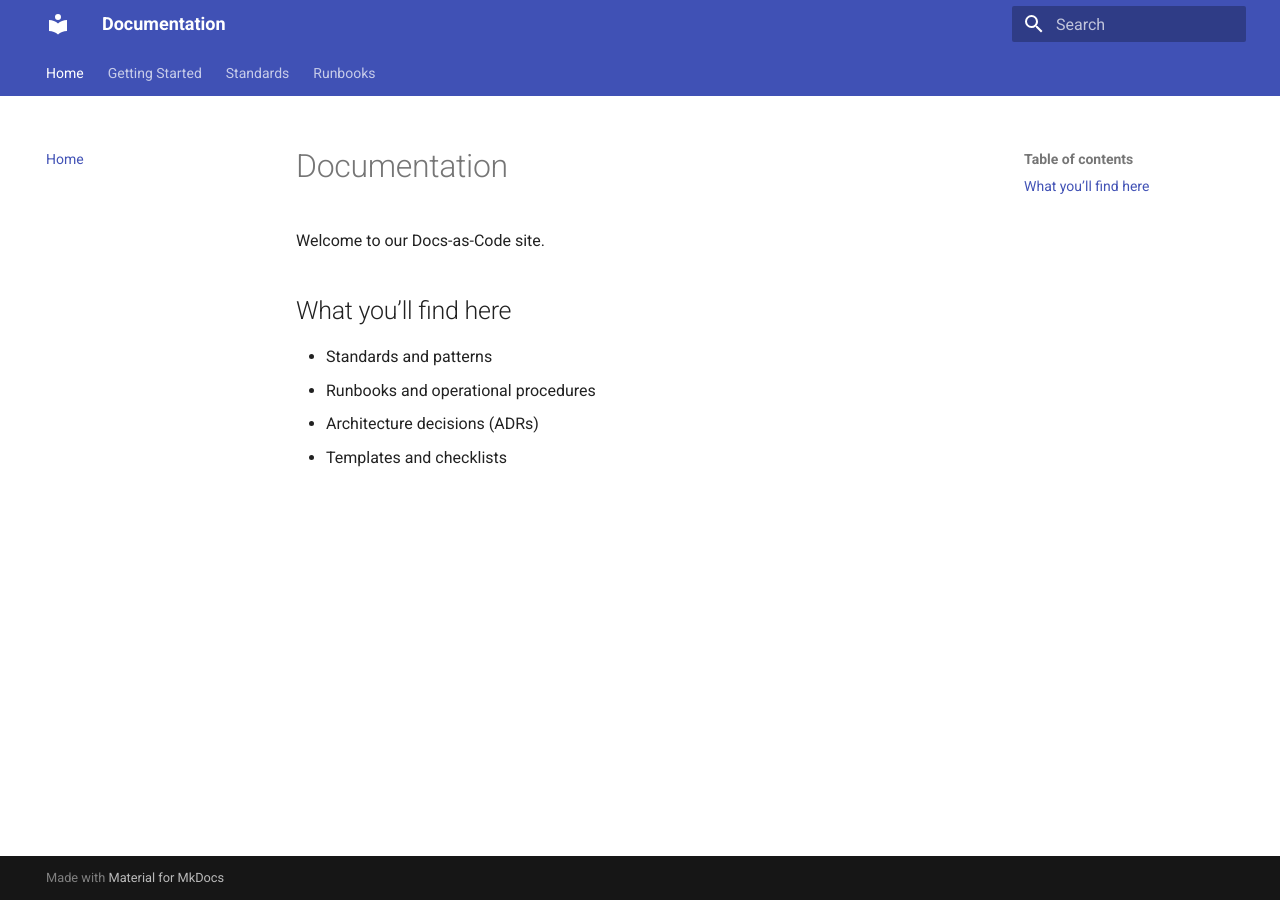
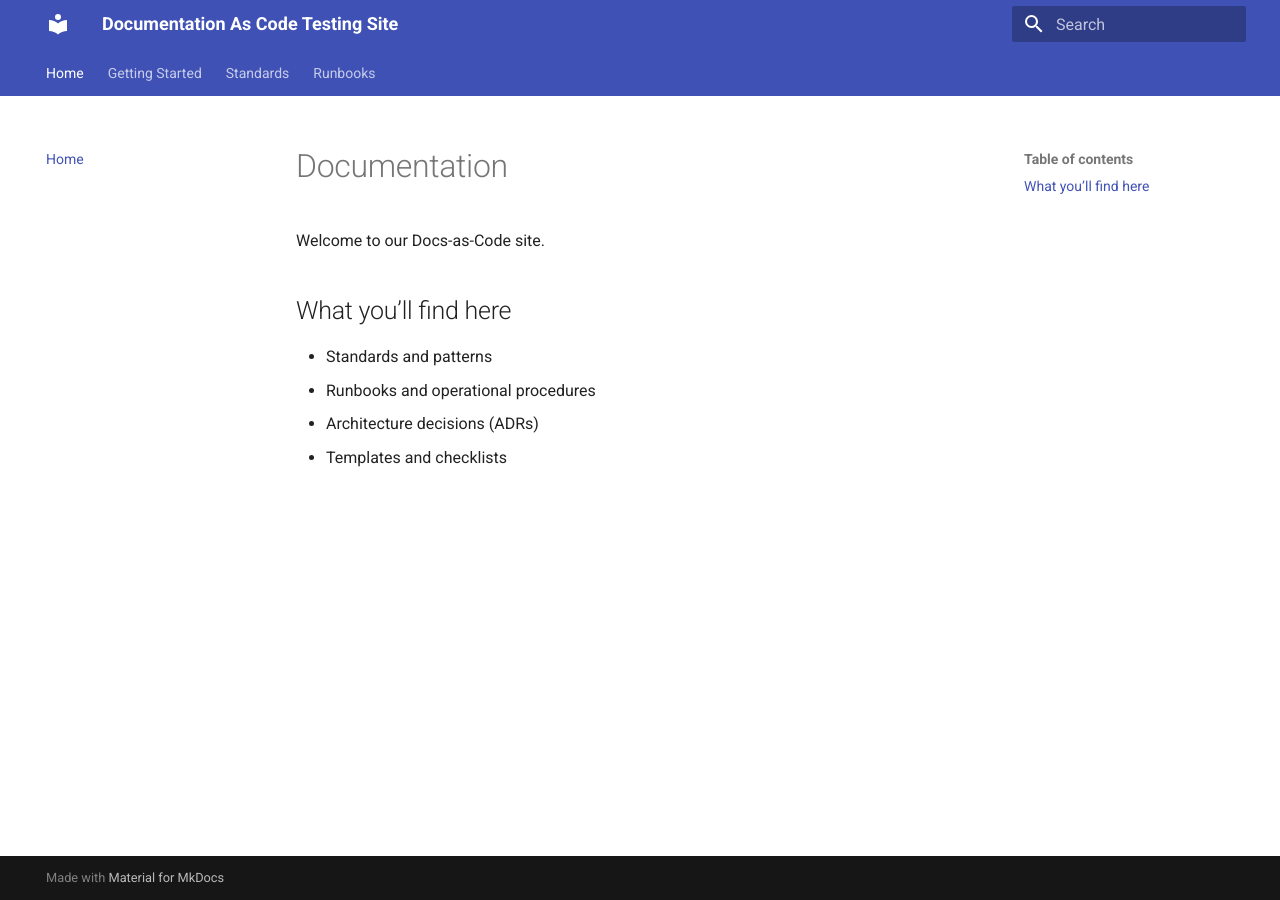
Before and after one commit to mattharris96/DocAsCodeTesting, an MkDocs documentation site: the page built from docs/index.md, in a window 1280 px wide. Built offline with MkDocs 1.6.1 and Material for MkDocs 9.7.7, drawn with Linux system fonts in a browser that asks for light colours.

Commit message:
Update mkdocs.yml

```diff
--- a/mkdocs.yml
+++ b/mkdocs.yml
@@ -1,5 +1,5 @@
-site_name: "Documentation"
-site_description: "Docs-as-code site published with GitHub Pages"
+site_name: "Documentation As Code Testing Site"
+site_description: "Docs-as-code site published with GitHub Pages, for testing"
 theme:
   name: material
   features:
```
